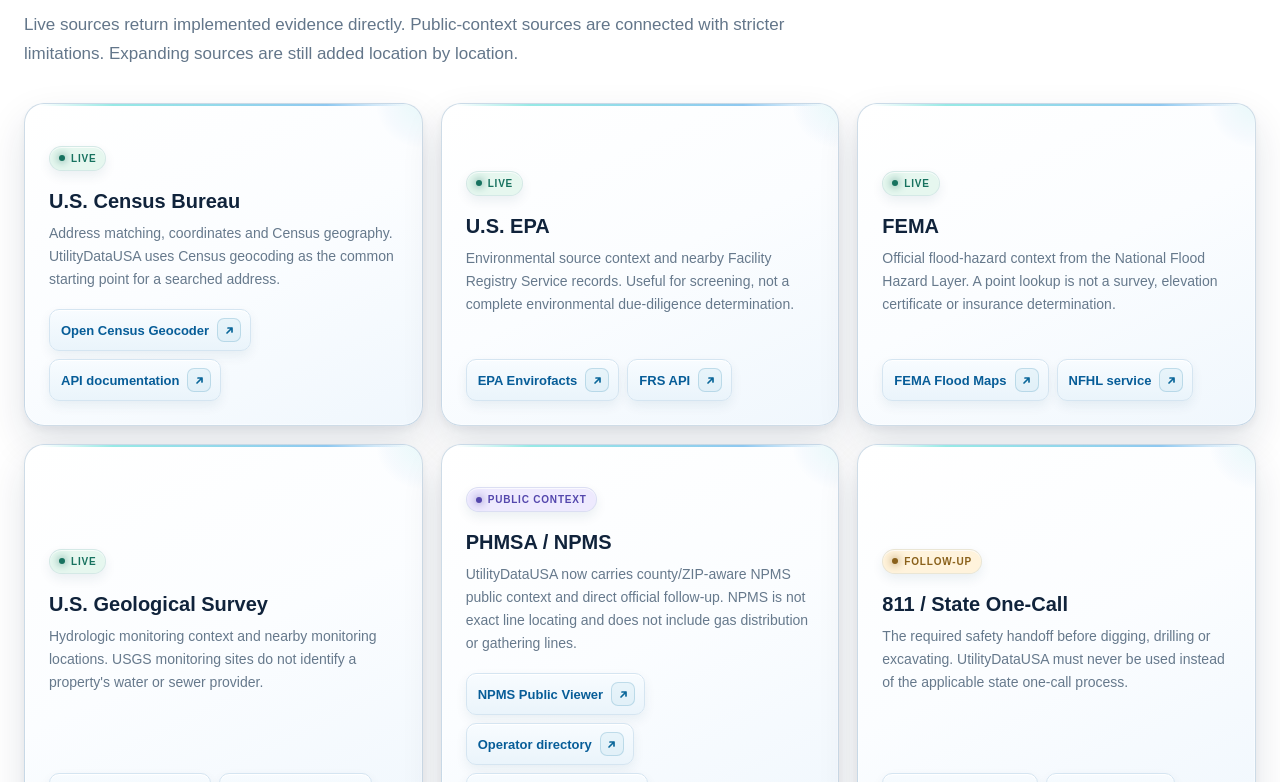
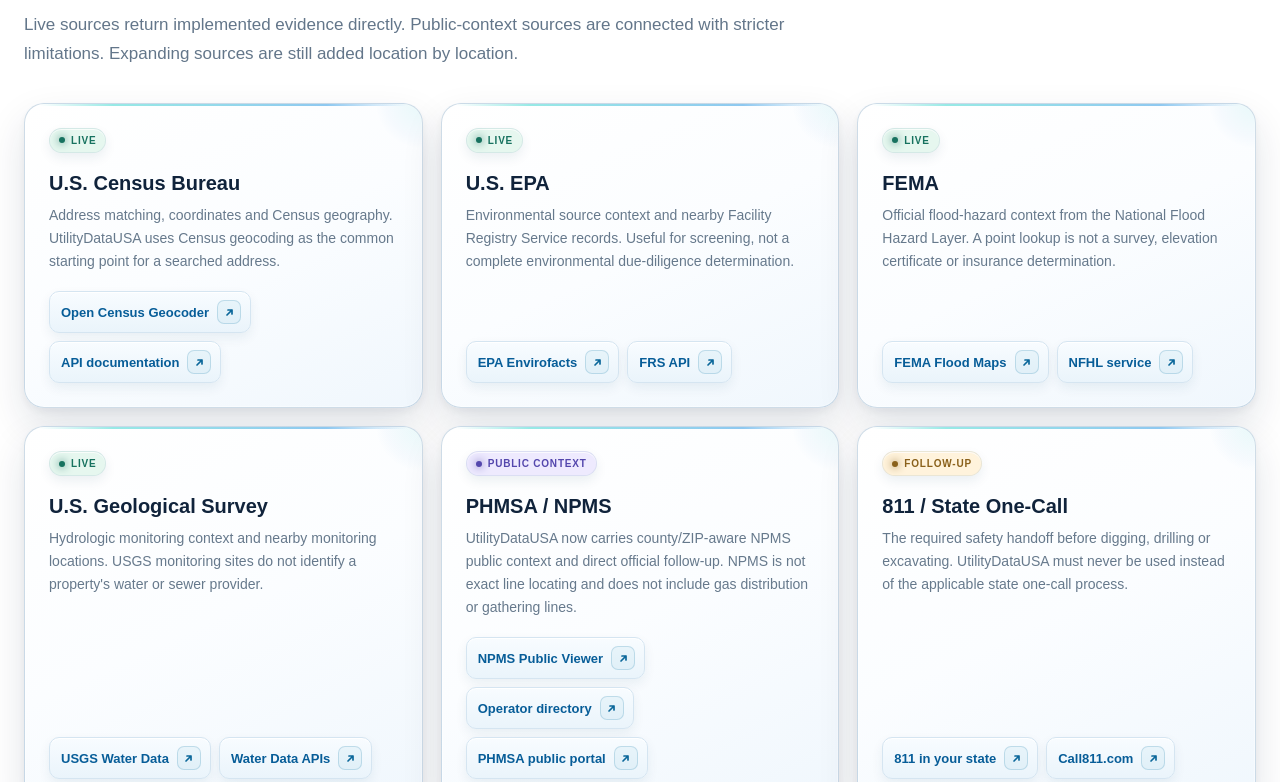
Before and after one commit to HenrikBrixCare/utilitydatausa, a Next.js app: page /resources in a window 1280 px wide. Shown: the part 918-1700 px from the top of the page. Built offline with nearby package versions, Linux system fonts and the light colour scheme.

Commit message:
Add full-card resource links

```diff
--- a/app/product-polish.css
+++ b/app/product-polish.css
@@ -34,6 +34,16 @@
   background-repeat:no-repeat!important;background-position:center!important;
   transform:none!important;opacity:1!important;box-shadow:0 0 12px rgba(64,205,211,.10)!important;
 }
+
+/* Entire Resources cards are clickable; secondary buttons remain independently clickable. */
+.clickable-resource-card{position:relative;cursor:pointer;transition:transform .18s ease,border-color .18s ease,box-shadow .18s ease}
+.clickable-resource-card .resource-card-main-link{position:absolute;inset:0;z-index:1;margin:0!important;padding:0!important;border-radius:inherit;text-decoration:none}
+.clickable-resource-card>.status-pill,.clickable-resource-card>h3,.clickable-resource-card>p{position:relative;z-index:2;pointer-events:none}
+.clickable-resource-card>.resource-links{position:relative;z-index:3;pointer-events:none}
+.clickable-resource-card>.resource-links a{pointer-events:auto}
+.clickable-resource-card:focus-within{outline:3px solid rgba(42,164,196,.22);outline-offset:3px}
+@media(hover:hover){.clickable-resource-card:hover{transform:translateY(-4px);border-color:#b8dce8!important;box-shadow:inset 0 1px 0 rgba(255,255,255,.98),0 20px 42px rgba(5,48,78,.13)!important}.clickable-resource-card:hover h3{color:#086a91}}
+.status-context{background:#e7f5fb;color:#176b8f}
 
 /* External resource controls: no Unicode/emoji arrows. */
 .resource-card .resource-links a{
```
